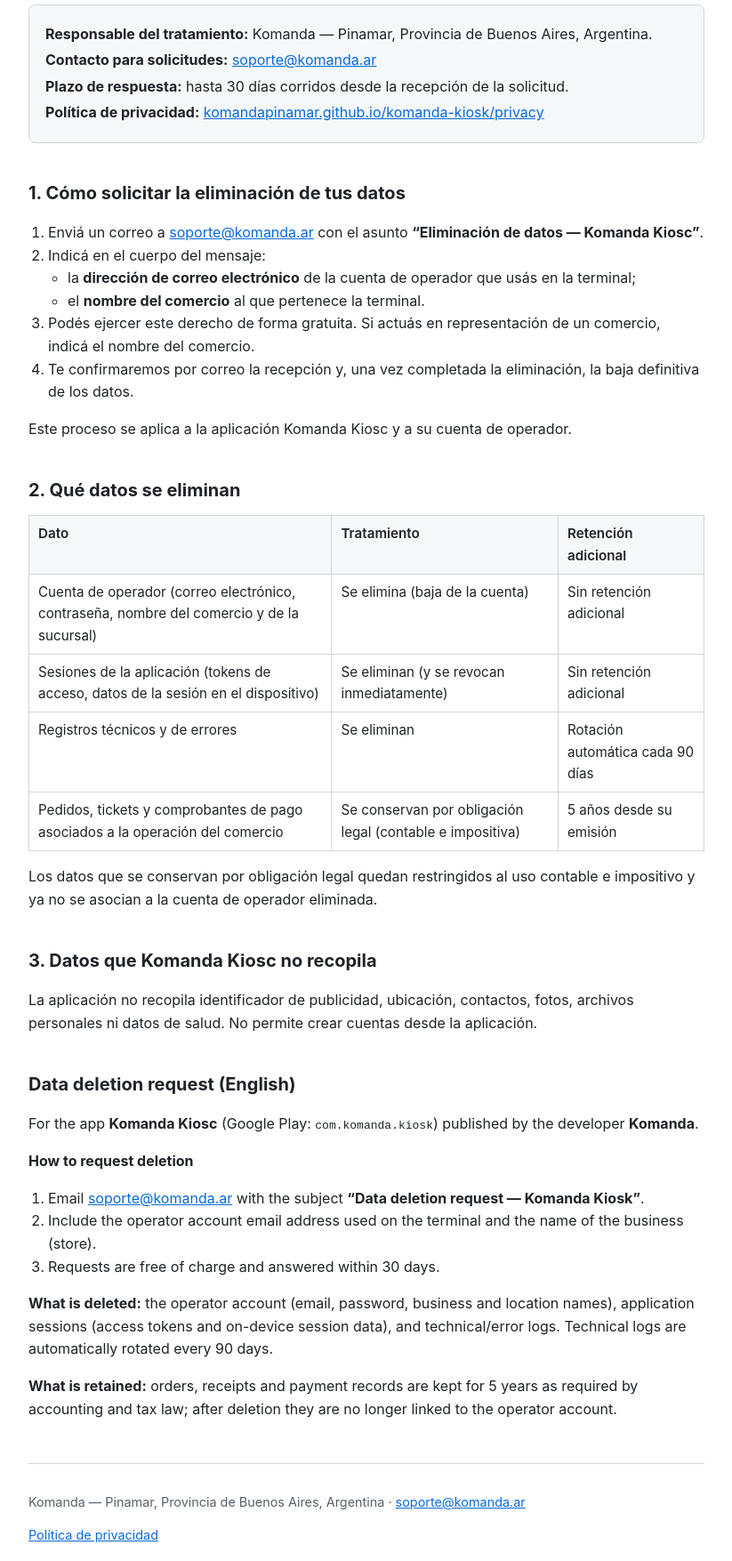
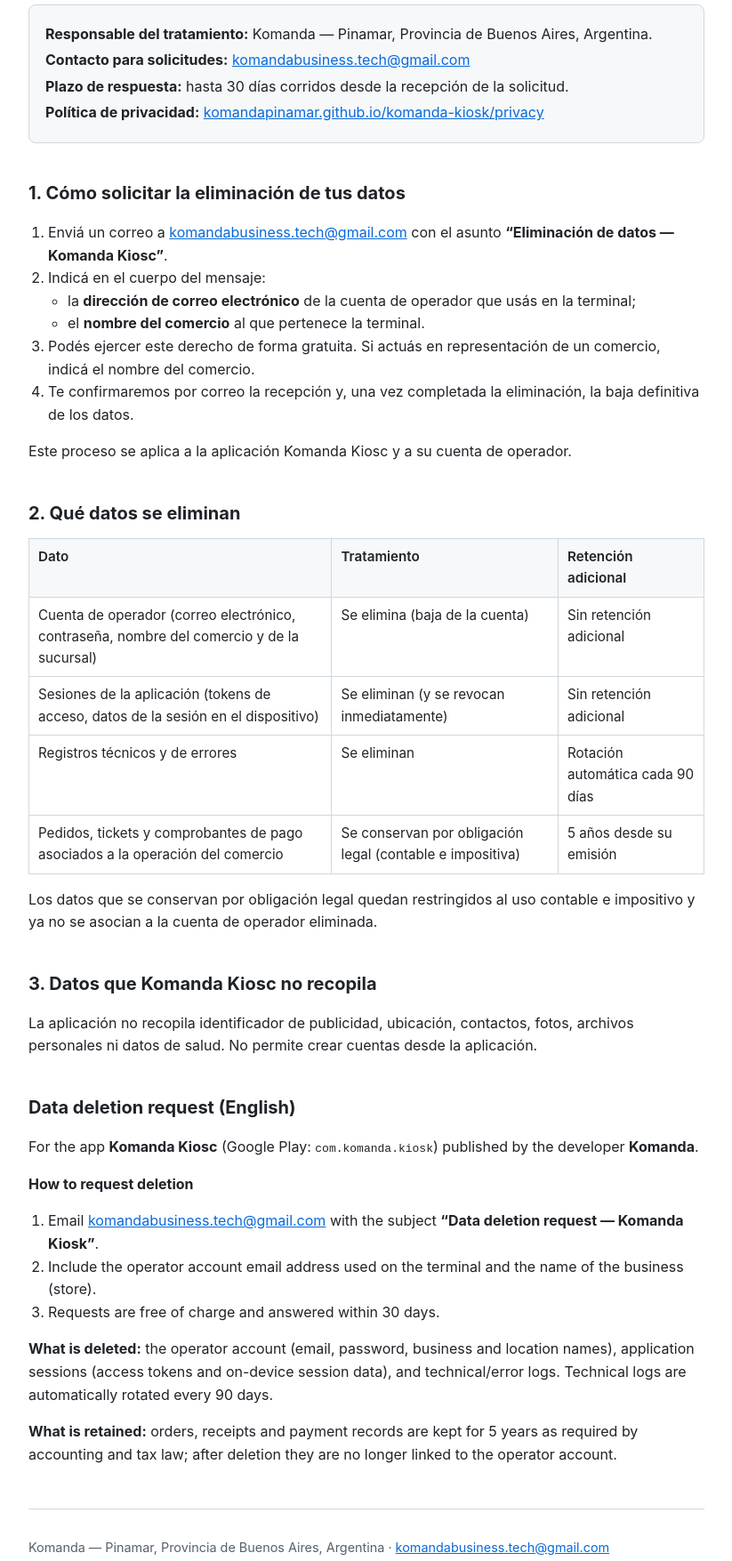
Before and after one commit to komandapinamar/komanda-kiosk, a plain HTML site: page docs/privacy/eliminacion-de-datos/index.html in a window 1280 px wide. Shown: the part 145-1900 px from the top of the page at 89% size, without its empty margins (228-1051 px from the left). Drawn offline with Linux system fonts and the light colour scheme.

Commit message:
fix(docs): usar correo de contacto valido en politica de privacidad y borrado de datos

```diff
--- a/docs/privacy/eliminacion-de-datos/index.html
+++ b/docs/privacy/eliminacion-de-datos/index.html
@@ -37,14 +37,14 @@
 
   <div class="meta">
     <p><strong>Responsable del tratamiento:</strong> Komanda — Pinamar, Provincia de Buenos Aires, Argentina.</p>
-    <p><strong>Contacto para solicitudes:</strong> <a href="mailto:soporte@komanda.ar">soporte@komanda.ar</a></p>
+    <p><strong>Contacto para solicitudes:</strong> <a href="mailto:komandabusiness.tech@gmail.com">komandabusiness.tech@gmail.com</a></p>
     <p><strong>Plazo de respuesta:</strong> hasta 30 días corridos desde la recepción de la solicitud.</p>
     <p><strong>Política de privacidad:</strong> <a href="https://komandapinamar.github.io/komanda-kiosk/privacy/">komandapinamar.github.io/komanda-kiosk/privacy</a></p>
   </div>
 
   <h2>1. Cómo solicitar la eliminación de tus datos</h2>
   <ol>
-    <li>Enviá un correo a <a href="mailto:soporte@komanda.ar">soporte@komanda.ar</a> con el asunto
+    <li>Enviá un correo a <a href="mailto:komandabusiness.tech@gmail.com">komandabusiness.tech@gmail.com</a> con el asunto
         <strong>“Eliminación de datos — Komanda Kiosc”</strong>.</li>
     <li>Indicá en el cuerpo del mensaje:
       <ul>
@@ -97,7 +97,7 @@
      developer <strong>Komanda</strong>.</p>
   <p><strong>How to request deletion</strong></p>
   <ol>
-    <li>Email <a href="mailto:soporte@komanda.ar">soporte@komanda.ar</a> with the subject
+    <li>Email <a href="mailto:komandabusiness.tech@gmail.com">komandabusiness.tech@gmail.com</a> with the subject
         <strong>“Data deletion request — Komanda Kiosk”</strong>.</li>
     <li>Include the operator account email address used on the terminal and the name of the business (store).</li>
     <li>Requests are free of charge and answered within 30 days.</li>
@@ -109,7 +109,7 @@
      accounting and tax law; after deletion they are no longer linked to the operator account.</p>
 
   <footer>
-    <p>Komanda — Pinamar, Provincia de Buenos Aires, Argentina · <a href="mailto:soporte@komanda.ar">soporte@komanda.ar</a></p>
+    <p>Komanda — Pinamar, Provincia de Buenos Aires, Argentina · <a href="mailto:komandabusiness.tech@gmail.com">komandabusiness.tech@gmail.com</a></p>
     <p><a href="https://komandapinamar.github.io/komanda-kiosk/privacy/">Política de privacidad</a></p>
   </footer>
 </main>
```
Also changed, not shown: docs/privacy/index.html (+2 -2 lines).
